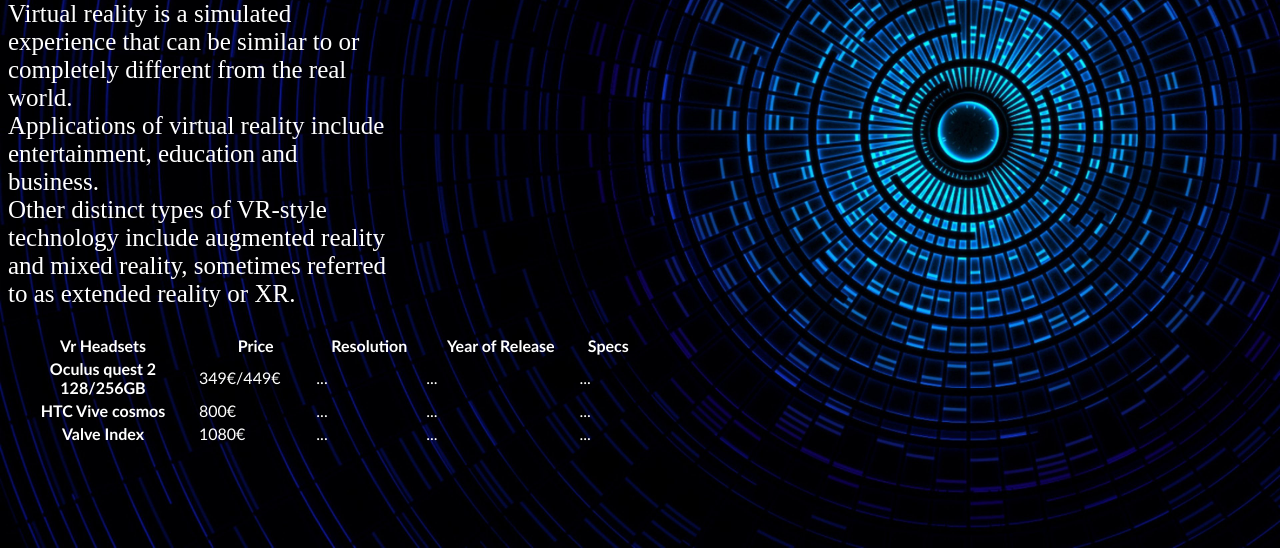
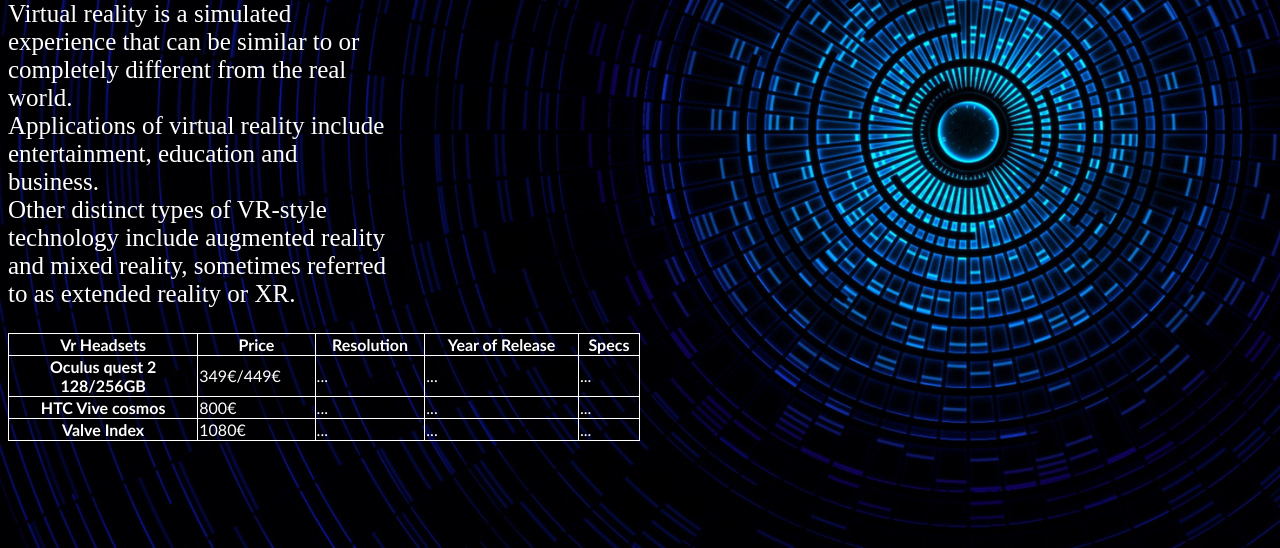
Before and after one commit to MaxWillemse/MaxWillemse.github.io, a plain HTML site: page index.html in a window 1280 px wide. Shown: the part 252-800 px from the top of the page. Drawn offline with Linux system fonts and the light colour scheme; files whose address does not match are found by name.

Commit message:
Update main.css

```diff
--- a/main.css
+++ b/main.css
@@ -83,6 +83,11 @@ font-size: 20px;
        }
 
 
+    table, th, td {
+  border: 1px solid white;
+  border-collapse: collapse;
+}
+
 
 .home_text  {
   width: 30%;
```
